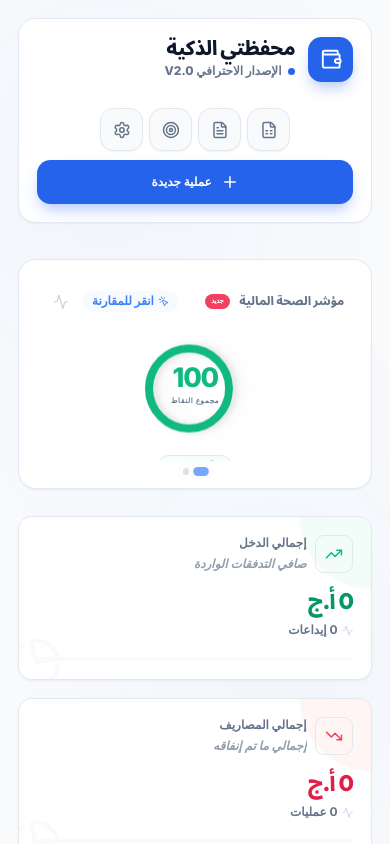
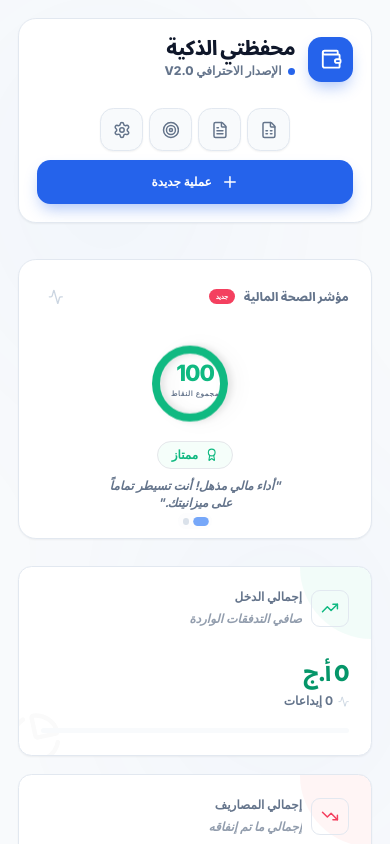
Before and after one commit to abdellahialiyen0-creator/smart-wallet-pro, a React (Create React App) app: page / in a window 390 px wide. Shown: the top 844 px of the page. Built offline with nearby package versions, Linux system fonts and the light colour scheme.

Commit message:
fix(health-score): resolve duplicate props and optimize mobile health card layout

```diff
--- a/src/components/dashboard/HealthScore.js
+++ b/src/components/dashboard/HealthScore.js
@@ -82,7 +82,7 @@ const HealthScore = React.memo(() => {
         <motion.div
             whileHover={{ y: -5 }}
             onClick={() => setShowComparison(!showComparison)}
-            className="lg:col-span-1 bg-white border p-6 rounded-2xl shadow-sm relative overflow-hidden group transition-all duration-500 cursor-pointer flex flex-col justify-between h-[230px] select-none will-change-transform"
+            className="lg:col-span-1 bg-white border p-5 md:p-6 rounded-2xl shadow-sm relative overflow-hidden group transition-all duration-500 cursor-pointer flex flex-col min-h-[280px] md:h-[230px] select-none will-change-transform"
             style={{
                 backgroundColor: 'var(--app-card)',
                 borderColor: 'var(--app-border)'
@@ -96,9 +96,9 @@ const HealthScore = React.memo(() => {
                 <ChevronRight className="w-5 h-5 text-slate-300" />
             </div>
 
-            <div className="relative z-10 flex flex-col h-full overflow-hidden">
+            <div className="relative z-10 flex flex-col h-full">
                 {/* العنوان والأيقونات الذكية */}
-                <div className="flex items-center justify-between mb-2">
+                <div className="flex items-center justify-between mb-4 md:mb-2">
                     <div className="flex items-center gap-2">
                         <h3 className="text-[10px] font-black text-slate-400 uppercase tracking-widest leading-none">مؤشر الصحة المالية</h3>
                         <span className="bg-rose-500 text-white text-[7px] font-black px-1.5 py-0.5 rounded-full animate-pulse uppercase tracking-tighter">جديد</span>
@@ -108,7 +108,7 @@ const HealthScore = React.memo(() => {
                             <motion.div
                                 animate={{ x: [0, -5, 0] }}
                                 transition={{ repeat: Infinity, duration: 1.5 }}
-                                className="flex items-center gap-1 text-[9px] font-black text-blue-500 bg-blue-50/50 px-2 py-0.5 rounded-lg"
+                                className="hidden md:flex items-center gap-1 text-[9px] font-black text-blue-500 bg-blue-50/50 px-2 py-0.5 rounded-lg"
                             >
                                 <MousePointerClick className="w-2.5 h-2.5" />
                                 <span>انقر للمقارنة</span>
@@ -120,7 +120,7 @@ const HealthScore = React.memo(() => {
                     </div>
                 </div>
 
-                <div className="flex-1 relative">
+                <div className="flex-1 relative min-h-[160px]">
                     <AnimatePresence mode="wait">
                         {!showComparison ? (
                             <motion.div
@@ -129,14 +129,30 @@ const HealthScore = React.memo(() => {
                                 animate={{ opacity: 1, x: 0 }}
                                 exit={{ opacity: 0, x: 30 }}
                                 transition={{ type: "spring", stiffness: 300, damping: 30 }}
-                                className="flex flex-col items-center py-1 absolute inset-0"
+                                className="flex flex-col items-center justify-center py-2 absolute inset-0"
                             >
                                 {/* مؤشر الصحة المالية - تصميم احترافي نظيف */}
-                                <div className="relative w-24 h-24 flex items-center justify-center mb-4 group-hover:scale-105 transition-transform duration-500">
+                                <div className="relative w-20 h-20 md:w-24 md:h-24 flex items-center justify-center mb-4 group-hover:scale-105 transition-transform duration-500">
                                     <svg className="w-full h-full transform -rotate-90 filter drop-shadow-lg">
                                         <circle
+                                            cx="40" cy="40" r="34"
+                                            className="md:hidden"
+                                            stroke={isDark ? '#1e293b' : '#f1f5f9'} strokeWidth="6" fill="transparent"
+                                        />
+                                        <circle
                                             cx="48" cy="48" r="40"
+                                            className="hidden md:block"
                                             stroke={isDark ? '#1e293b' : '#f1f5f9'} strokeWidth="6" fill="transparent"
+                                        />
+                                        <motion.circle
+                                            cx="40" cy="40" r="34"
+                                            stroke="currentColor" strokeWidth="8" fill="transparent"
+                                            strokeDasharray={213.6}
+                                            initial={{ strokeDashoffset: 213.6 }}
+                                            animate={{ strokeDashoffset: 213.6 - (213.6 * healthScore) / 100 }}
+                                            transition={{ duration: 1.5, ease: "easeOut" }}
+                                            strokeLinecap="round"
+                                            className={`md:hidden ${healthData.stroke}`}
                                         />
                                         <motion.circle
                                             cx="48" cy="48" r="40"
@@ -146,21 +162,21 @@ const HealthScore = React.memo(() => {
                                             animate={{ strokeDashoffset: 251.2 - (251.2 * healthScore) / 100 }}
                                             transition={{ duration: 1.5, ease: "easeOut" }}
                                             strokeLinecap="round"
-                                            className={`${healthData.stroke}`}
+                                            className={`hidden md:block ${healthData.stroke}`}
                                         />
                                     </svg>
                                     <div className="absolute flex flex-col items-center">
-                                        <span className={`text-2xl font-black tracking-tighter ${healthData.color}`}>{healthScore}</span>
+                                        <span className={`text-xl md:text-2xl font-black tracking-tighter ${healthData.color}`}>{healthScore}</span>
                                         <span className="text-[7px] text-slate-400 font-black uppercase tracking-widest">مجموع النقاط</span>
                                     </div>
                                 </div>
 
                                 <div className="text-center">
-                                    <span className={`inline-flex items-center gap-1.5 px-3 py-0.5 rounded-full text-[9px] font-black ${healthData.bg} ${healthData.color} mb-1.5 border border-current/10`}>
+                                    <span className={`inline-flex items-center gap-1.5 px-3 py-1 rounded-full text-[9px] font-black ${healthData.bg} ${healthData.color} mb-2 border border-current/10`}>
                                         <healthData.ic className="w-3 h-3" />
                                         {healthData.label}
                                     </span>
-                                    <p className="text-[9px] text-slate-400 font-bold leading-normal max-w-[150px] mx-auto italic">
+                                    <p className="text-[9px] text-slate-400 font-bold leading-normal max-w-[180px] mx-auto italic">
                                         "{healthData.msg}"
                                     </p>
                                 </div>
@@ -172,15 +188,15 @@ const HealthScore = React.memo(() => {
                                 animate={{ opacity: 1, x: 0 }}
                                 exit={{ opacity: 0, x: -30 }}
                                 transition={{ type: "spring", stiffness: 300, damping: 30 }}
-                                className="flex flex-col justify-center absolute inset-0 space-y-3"
+                                className="flex flex-col justify-center absolute inset-0 space-y-2 md:space-y-3 px-1"
                             >
-                                <div className="space-y-2.5">
+                                <div className="space-y-2.5 md:space-y-3">
                                     <h4 className="text-[10px] font-black text-slate-500 flex items-center gap-2">
                                         <TrendingUp className="w-3.5 h-3.5 text-blue-500" /> مقارنة الأداء الشهري
                                     </h4>
 
                                     {performance.hasData ? (
-                                        <div className={`p-2.5 rounded-xl border ${performance.isHigher ? 'bg-rose-50/30 border-rose-100' : 'bg-emerald-50/30 border-emerald-100'}`}>
+                                        <div className={`p-3 md:p-2.5 rounded-xl border ${performance.isHigher ? 'bg-rose-50/30 border-rose-100' : 'bg-emerald-50/30 border-emerald-100'}`}>
                                             <div className="flex items-center justify-between mb-1">
                                                 <span className="text-[9px] font-bold text-slate-500">معدل الانفاق اليومي</span>
                                                 <span className={`text-[10px] font-black flex items-center gap-1 ${performance.isHigher ? 'text-rose-500' : 'text-emerald-500'}`}>
@@ -195,13 +211,13 @@ const HealthScore = React.memo(() => {
                                             </p>
                                         </div>
                                     ) : (
-                                        <div className="p-2.5 rounded-xl border border-slate-100 bg-slate-50/50 text-center">
+                                        <div className="p-3 md:p-2.5 rounded-xl border border-slate-100 bg-slate-50/50 text-center">
                                             <Info className="w-4 h-4 mx-auto mb-1 text-slate-300" />
                                             <p className="text-[8px] text-slate-400 font-bold uppercase tracking-tighter">لا توجد بيانات للمقارنة</p>
                                         </div>
                                     )}
 
-                                    <div className="p-2.5 rounded-xl border border-blue-50 bg-blue-50/20">
+                                    <div className="p-3 md:p-2.5 rounded-xl border border-blue-50 bg-blue-50/20">
                                         <div className="flex items-center gap-2 mb-1">
                                             <Award className="w-3 h-3 text-blue-500" />
                                             <span className="text-[9px] font-black text-blue-600 uppercase">نصيحة ذكية</span>
--- a/src/components/dashboard/SpendingInsights.js
+++ b/src/components/dashboard/SpendingInsights.js
@@ -83,7 +83,7 @@ const SpendingInsights = React.memo(() => {
                         تحليلات المحفظة
                     </h3>
                     <div className="h-1 w-8 bg-rose-500/20 rounded-full mx-auto mb-2 md:mb-3"></div>
-                    <p className="text-[8px] md:text-[10px] text-slate-400 font-black uppercase tracking-[0.2em] md:tracking-[0.3em] opacity-60 px-4">نظرة شاملة على سلوكك المالي</p>
+                    <p className="text-[8px] md:text-[10px] text-slate-400 font-black uppercase tracking-widest md:tracking-[0.3em] opacity-60 px-4">نظرة شاملة على سلوكك المالي</p>
                 </div>
 
                 <div className="flex bg-slate-100/30 dark:bg-slate-800/60 p-1 md:p-1.5 rounded-xl md:rounded-[20px] items-center backdrop-blur-xl border border-white/10 dark:border-slate-700/50 w-full max-w-[450px] shadow-2xl relative">
--- a/src/components/dashboard/StatsOverview.js
+++ b/src/components/dashboard/StatsOverview.js
@@ -74,7 +74,7 @@ const StatsOverview = React.memo(() => {
                 <motion.div
                     key={i}
                     whileHover={{ scale: 1.02, y: -5 }}
-                    className="bg-white border p-4 md:p-6 rounded-xl shadow-sm relative overflow-hidden group transition-all duration-500 flex flex-col justify-between h-full min-h-[160px] md:min-h-[200px] lg:min-h-[230px] will-change-transform"
+                    className="bg-white border p-5 md:p-6 rounded-xl shadow-sm relative overflow-hidden group transition-all duration-500 flex flex-col justify-between h-full min-h-[190px] md:min-h-[200px] lg:min-h-[230px] will-change-transform"
                     style={{
                         backgroundColor: 'var(--app-card)',
                         borderColor: 'var(--app-border)'
```
